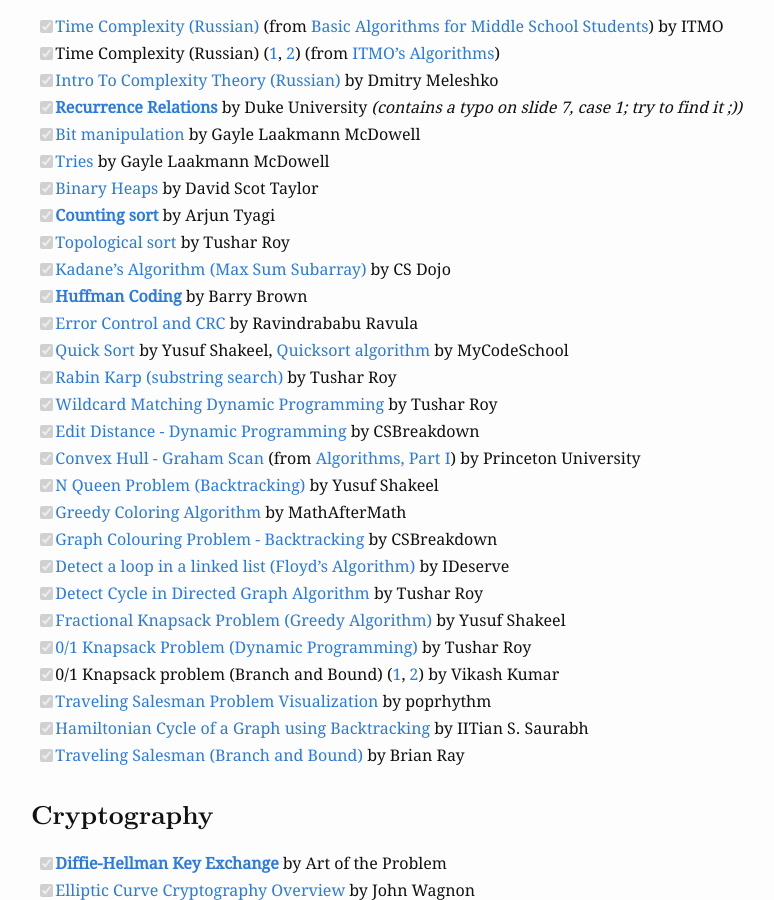
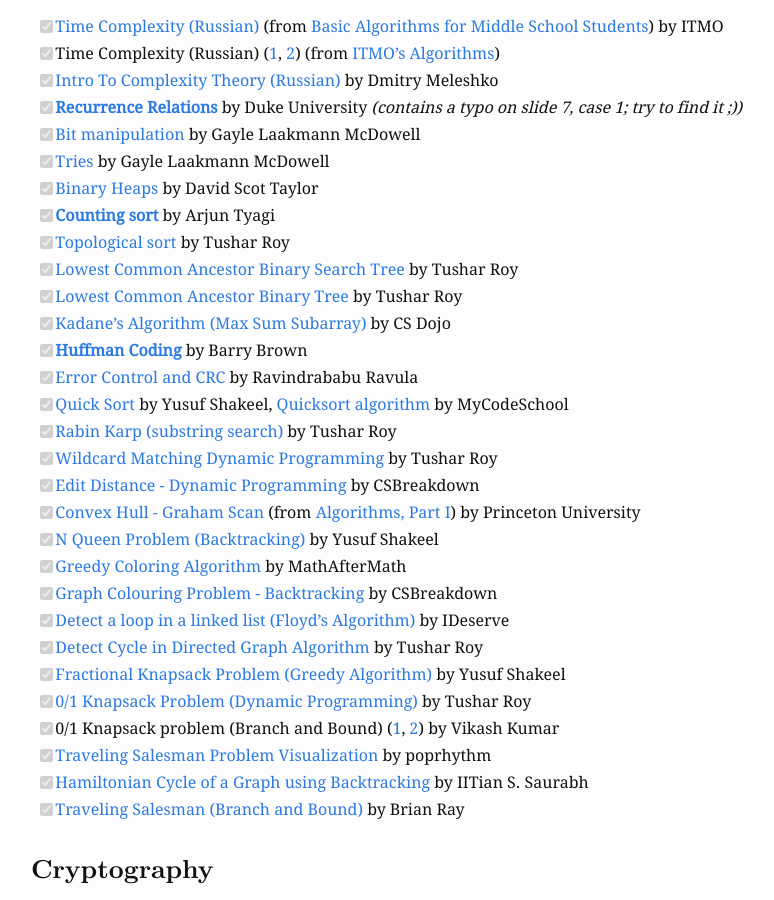
Before and after one commit to alopatindev/alopatindev.github.io, a Jekyll site: the page built from _posts/2016-11-29-self-learning.markdown, in a window 1280 px wide and 900 px high, scrolled down 2356 px. Shown: the whole window, without its empty margins (204-978 px from the left). Built offline with Jekyll 4.4.1, drawn with Linux system fonts in a browser that asks for light colours; comment, search, counter and statistics services are not loaded.

Commit message:
update 2016-11-29-self-learning

```diff
--- a/_posts/2016-11-29-self-learning.markdown
+++ b/_posts/2016-11-29-self-learning.markdown
@@ -86,6 +86,8 @@
 - [x][Binary Heaps](https://www.youtube.com/playlist?list=PLSVu1-lON6Lwqj5nDqg8YyD7f4tjLMMBN) by David Scot Taylor
 - [x][**Counting sort**](https://www.youtube.com/watch?v=7zuGmKfUt7s) by Arjun Tyagi
 - [x][Topological sort](https://www.youtube.com/watch?v=ddTC4Zovtbc) by Tushar Roy
+- [x][Lowest Common Ancestor Binary Search Tree](https://www.youtube.com/watch?v=TIoCCStdiFo) by Tushar Roy
+- [x][Lowest Common Ancestor Binary Tree](https://www.youtube.com/watch?v=13m9ZCB8gjw) by Tushar Roy
 - [x][Kadane's Algorithm (Max Sum Subarray)](https://www.youtube.com/watch?v=86CQq3pKSUw) by CS Dojo
 - [x][**Huffman Coding**](https://www.youtube.com/watch?v=ZdooBTdW5bM) by Barry Brown
 - [x][Error Control and CRC](https://www.youtube.com/watch?v=LL2QpP4k_HE) by Ravindrababu Ravula
```
